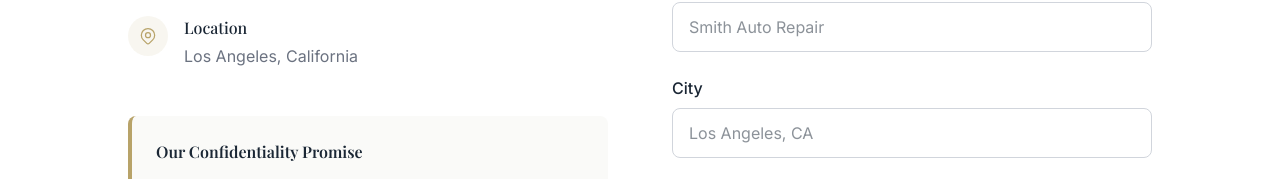
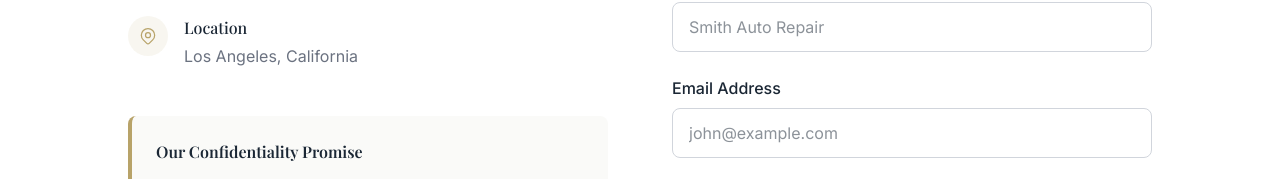
Before and after one commit to neoudhaile/broeren_haile_holding, a Next.js app: page /contact in a window 1280 px wide. Shown: the part 682-861 px from the top of the page. Built offline with nearby package versions, Linux system fonts and the light colour scheme; a web font is replaced by a local one.

Commit message:
Change City field to Email Address in contact form

```diff
--- a/src/app/contact/page.tsx
+++ b/src/app/contact/page.tsx
@@ -6,7 +6,7 @@ export default function ContactPage() {
   const [formData, setFormData] = useState({
     name: "",
     businessName: "",
-    city: "",
+    email: "",
     message: "",
   });
   const [submitted, setSubmitted] = useState(false);
@@ -166,17 +166,18 @@ export default function ContactPage() {
                     </div>
 
                     <div>
-                      <label htmlFor="city" className="block text-navy font-medium mb-2">
-                        City
+                      <label htmlFor="email" className="block text-navy font-medium mb-2">
+                        Email Address
                       </label>
                       <input
-                        type="text"
-                        id="city"
-                        name="city"
-                        value={formData.city}
+                        type="email"
+                        id="email"
+                        name="email"
+                        required
+                        value={formData.email}
                         onChange={handleChange}
                         className="w-full px-4 py-3 border border-gray-300 rounded-lg focus:ring-2 focus:ring-gold/50 focus:border-gold outline-none transition-colors"
-                        placeholder="Los Angeles, CA"
+                        placeholder="john@example.com"
                       />
                     </div>
 
```
